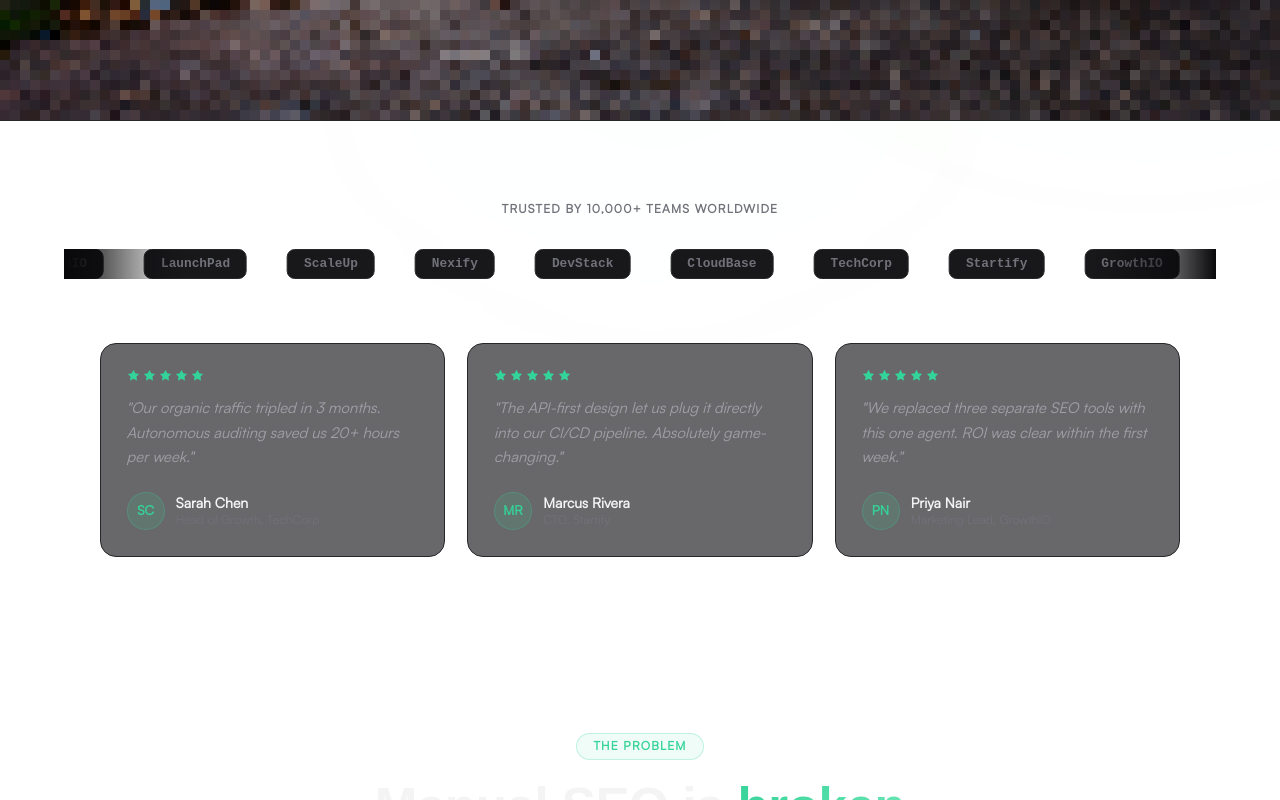
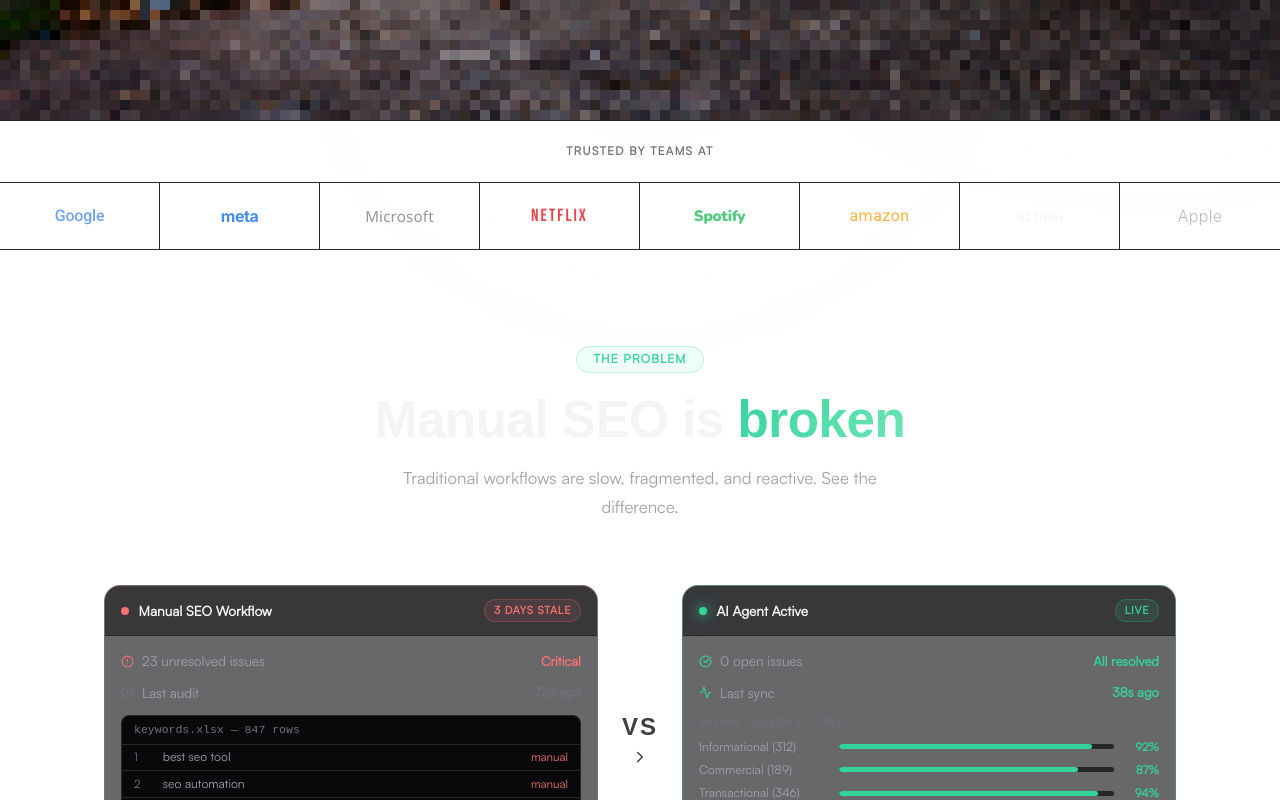
Before and after one commit to ASHISHSINGHNEGI/aiagentforseo, a React (Vite) app: page / in a window 1280 px wide. Shown: the part 680-1480 px from the top of the page. Built offline with nearby package versions, Linux system fonts and the light colour scheme.

Commit message:
refactor: update SocialProofBar layout, standardize component styling, and refresh PainPointSection visualizations

```diff
--- a/index.html
+++ b/index.html
@@ -7,7 +7,7 @@
     <title>aiforseo</title>
     <link rel="preconnect" href="https://fonts.googleapis.com">
     <link rel="preconnect" href="https://fonts.gstatic.com" crossorigin>
-    <link href="https://fonts.googleapis.com/css2?family=Inter:wght@800&display=swap" rel="stylesheet">
+    <link href="https://fonts.googleapis.com/css2?family=Inter:wght@400;700;800&family=Roboto:wght@400;500&family=Bebas+Neue&family=Nunito:wght@800;900&family=DM+Sans:wght@300;400&family=Space+Mono:wght@700&display=swap" rel="stylesheet">
   </head>
   <body>
     <div id="root"></div>
--- a/src/App.css
+++ b/src/App.css
@@ -1035,121 +1035,55 @@
    SOCIAL PROOF
 ================================================================ */
 .social-proof {
-  padding: 5rem 5%;
-  text-align: center;
   z-index: 1;
   position: relative;
   border-top: 1px solid var(--agent-border);
+  border-bottom: 1px solid var(--agent-border);
+}
+
+/* Row 1 — label */
+.sp-label-row {
+  padding: 1.4rem 5%;
+  border-bottom: 1px solid var(--agent-border);
+  background: transparent;
 }
 .social-proof-label {
-  font-size: 0.75rem;
+  font-size: 0.72rem;
   color: var(--agent-text-faint);
   text-transform: uppercase;
-  letter-spacing: 0.1em;
-  font-weight: 700;
-  margin-bottom: 2rem;
-}
-
+  text-align: center;
+  letter-spacing: 0.12em;
+  font-weight: 700;
+  margin: 0;
+}
+
+/* Row 2 — logo boxes */
 .logo-track-wrapper {
-  overflow: hidden;
-  position: relative;
-  margin-bottom: 4rem;
-}
-.logo-track-wrapper::before,
-.logo-track-wrapper::after {
-  content: "";
-  position: absolute;
-  top: 0;
-  bottom: 0;
-  width: 120px;
-  z-index: 2;
-}
-.logo-track-wrapper::before {
-  left: 0;
-  background: linear-gradient(to right, var(--agent-bg), transparent);
-}
-.logo-track-wrapper::after {
-  right: 0;
-  background: linear-gradient(to left, var(--agent-bg), transparent);
-}
-.logo-track {
-  display: flex;
-  gap: 2.5rem;
-  animation: scrollTrack 22s linear infinite;
-  width: max-content;
-}
-
-.logo-item {
-  display: flex;
-  align-items: center;
-}
-.logo-chip {
-  font-family: "Courier New", monospace;
-  font-size: 0.8rem;
-  font-weight: 700;
-  color: var(--agent-text-faint);
-  border: 1px solid var(--agent-border);
-  border-radius: 8px;
-  padding: 0.4rem 1rem;
-  background: var(--agent-bg-card);
-  transition:
-    color 0.3s,
-    border-color 0.3s;
+  display: grid;
+    grid-template-columns: repeat(8, 1fr);
+  background: transparent;
+}
+.logo-box {
+  padding: 1.4rem 1rem;
+  border-right: 1px solid var(--agent-border);
+  display: flex;
+  align-items: center;
+  justify-content: center;
+  transition: background 0.2s;
+}
+.logo-box:last-child {
+  border-right: none;
+}
+.logo-box:hover {
+  background: rgba(255, 255, 255, 0.03);
+}
+.logo-box-name {
   white-space: nowrap;
-}
-.logo-chip:hover {
-  color: var(--agent-accent);
-  border-color: rgba(52, 211, 153, 0.3);
-}
-
-.testimonial-row {
-  display: grid;
-  grid-template-columns: repeat(3, 1fr);
-  gap: 1.4rem;
-  max-width: 1080px;
-  margin: 0 auto;
-}
-.testimonial-card {
-  padding: 1.6rem;
-  text-align: left;
-  transition:
-    transform 0.3s,
-    border-color 0.3s;
-}
-.testimonial-card:hover {
-  transform: translateY(-4px);
-  border-color: var(--agent-border-mid);
-}
-.stars {
-  display: flex;
-  gap: 3px;
-  margin-bottom: 0.85rem;
-}
-.testimonial-quote {
-  font-size: 0.93rem;
-  color: var(--agent-text-muted);
-  line-height: 1.65;
-  margin-bottom: 1.4rem;
-  font-style: italic;
-}
-.testimonial-author {
-  display: flex;
-  align-items: center;
-  gap: 0.7rem;
-}
-.avatar-initials {
-  width: 38px;
-  height: 38px;
-  border-radius: 50%;
-  background: rgba(52, 211, 153, 0.12);
-  border: 1px solid rgba(52, 211, 153, 0.25);
-  color: var(--agent-accent);
-  font-weight: 800;
-  font-size: 0.82rem;
-  display: flex;
-  align-items: center;
-  justify-content: center;
-  flex-shrink: 0;
+  transition: opacity 0.2s;
+  opacity: 0.75;
+}
+.logo-box:hover .logo-box-name {
+  opacity: 1;
 }
 .author-name {
   font-size: 0.88rem;
--- a/src/components/SocialProofBar.tsx
+++ b/src/components/SocialProofBar.tsx
@@ -1,42 +1,20 @@
-import { Star } from "lucide-react";
-import { LOGOS, TESTIMONIALS } from "../data";
+import { LOGOS } from "../data";
 
 export function SocialProofBar() {
   return (
     <section className="social-proof">
-      <p className="social-proof-label">Trusted by 10,000+ teams worldwide</p>
+      {/* Row 1 — proof label */}
+      <div className="sp-label-row">
+        <p className="social-proof-label">Trusted by teams at</p>
+      </div>
+
+      {/* Row 2 — branded logo boxes */}
       <div className="logo-track-wrapper">
-        <div className="logo-track">
-          {[...LOGOS, ...LOGOS].map((name, i) => (
-            <div className="logo-item" key={i}>
-              <span className="logo-chip">{name}</span>
-            </div>
-          ))}
-        </div>
-      </div>
-      <div className="testimonial-row">
-        {TESTIMONIALS.map((t, i) => (
-          <div className="testimonial-card glass-card" key={i}>
-            <div className="stars">
-              {Array(t.stars)
-                .fill(0)
-                .map((_, si) => (
-                  <Star
-                    key={si}
-                    size={13}
-                    fill="var(--agent-accent)"
-                    stroke="none"
-                  />
-                ))}
-            </div>
-            <p className="testimonial-quote">"{t.quote}"</p>
-            <div className="testimonial-author">
-              <div className="avatar-initials">{t.initials}</div>
-              <div>
-                <div className="author-name">{t.name}</div>
-                <div className="author-role">{t.role}</div>
-              </div>
-            </div>
+        {LOGOS.map((brand) => (
+          <div className="logo-box" key={brand.name}>
+            <span className="logo-box-name" style={brand.style}>
+              {brand.name}
+            </span>
           </div>
         ))}
       </div>
--- a/src/data.ts
+++ b/src/data.ts
@@ -260,15 +260,44 @@
 // ============================================================
 // SOCIAL PROOF
 // ============================================================
-export const LOGOS = [
-  "TechCorp",
-  "Startify",
-  "GrowthIO",
-  "LaunchPad",
-  "ScaleUp",
-  "Nexify",
-  "DevStack",
-  "CloudBase",
+export interface LogoBrand {
+  name: string;
+  style: React.CSSProperties;
+}
+
+export const LOGOS: LogoBrand[] = [
+  {
+    name: "Google",
+    style: { fontFamily: "'Roboto', sans-serif", fontWeight: 500, fontSize: "1rem", letterSpacing: "-0.2px", color: "#4285F4" },
+  },
+  {
+    name: "meta",
+    style: { fontFamily: "'Inter', sans-serif", fontWeight: 700, fontSize: "1rem", color: "#0866FF", letterSpacing: "-0.5px" },
+  },
+  {
+    name: "Microsoft",
+    style: { fontFamily: "'Segoe UI', 'DM Sans', sans-serif", fontWeight: 300, fontSize: "0.95rem", letterSpacing: "0.01em", color: "#737373" },
+  },
+  {
+    name: "NETFLIX",
+    style: { fontFamily: "'Bebas Neue', sans-serif", fontWeight: 400, fontSize: "1.1rem", letterSpacing: "2px", color: "#E50914" },
+  },
+  {
+    name: "Spotify",
+    style: { fontFamily: "'Nunito', sans-serif", fontWeight: 900, fontSize: "0.95rem", letterSpacing: "-0.3px", color: "#1DB954" },
+  },
+  {
+    name: "amazon",
+    style: { fontFamily: "'Roboto', sans-serif", fontWeight: 400, fontSize: "1rem", letterSpacing: "0.5px", color: "#FF9900" },
+  },
+  {
+    name: "GitHub",
+    style: { fontFamily: "'Space Mono', monospace", fontWeight: 700, fontSize: "0.82rem", letterSpacing: "-0.5px", color: "#f0f6fc" },
+  },
+  {
+    name: "Apple",
+    style: { fontFamily: "-apple-system, 'DM Sans', sans-serif", fontWeight: 300, fontSize: "1rem", letterSpacing: "0.02em", color: "#a3a3a3" },
+  },
 ];
 
 export const TESTIMONIALS = [
```
